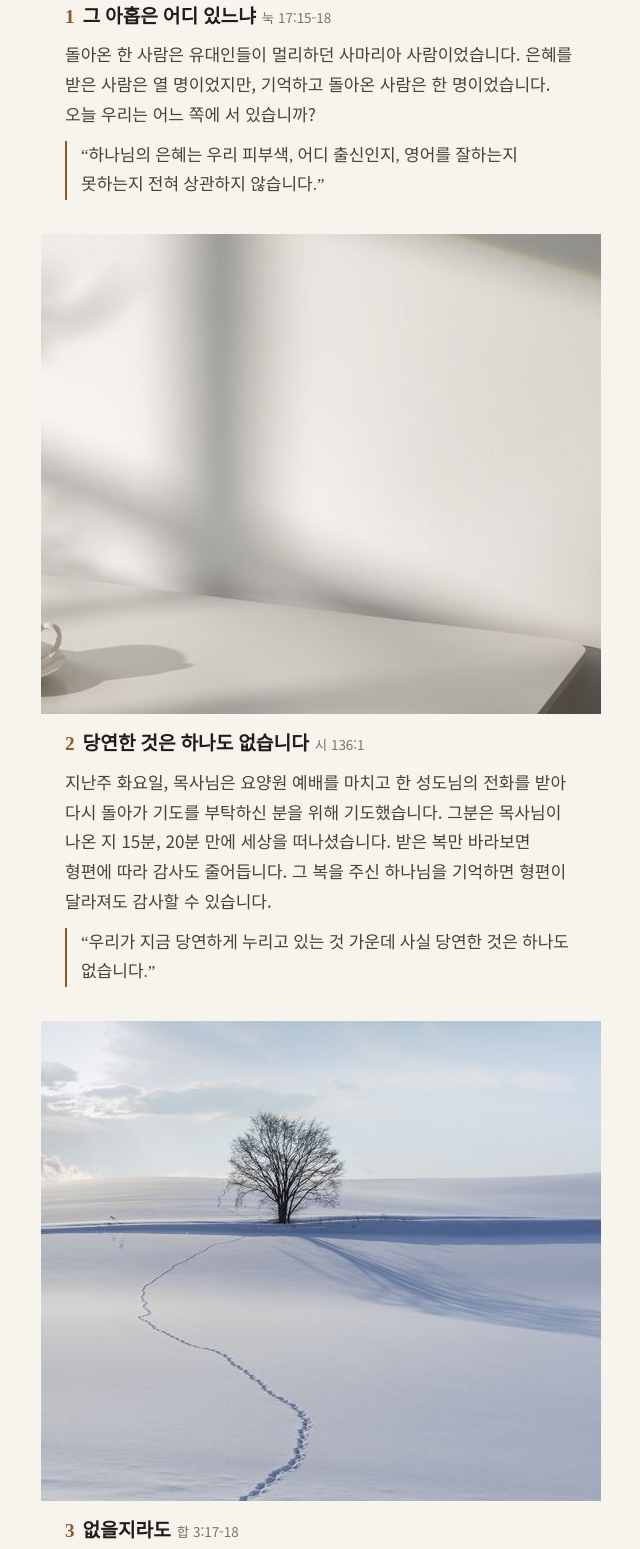
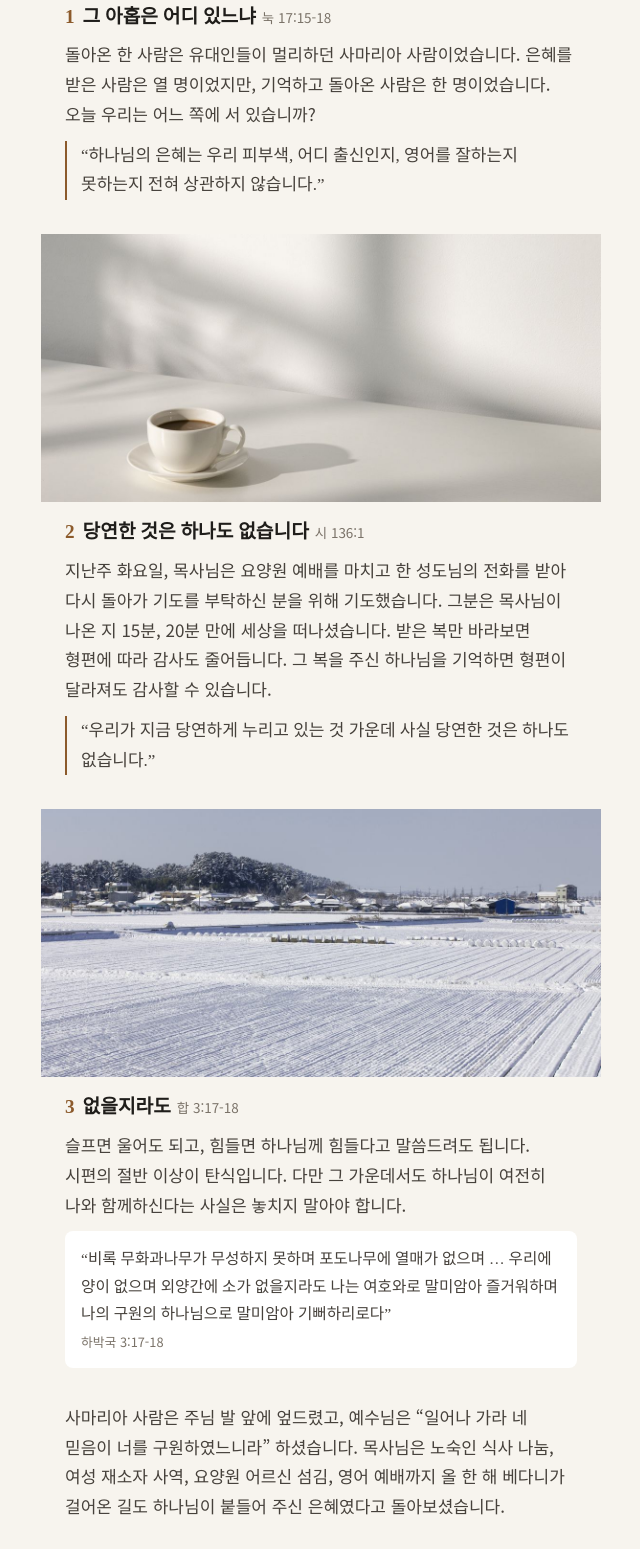
Before and after one commit to bakcine1-boop/bethany-after, a plain HTML site: page 1122.html in a window 1280 px wide. Shown: the part 1110-2659 px from the top of the page, without its empty margins (319-959 px from the left). Drawn offline with Linux system fonts and the light colour scheme; no server answers.

Commit message:
11/22 사진 교체: 첫화면 소래습지 데크길, 3대지 군산 겨울 논(일본 사진 제거), 2대지 다시 자르기

```diff
--- a/1122.html
+++ b/1122.html
@@ -10,7 +10,7 @@
 <meta property="og:site_name" content="베다니한인교회 · 주일 이후">
 <meta property="og:title" content="주일 이후 · 은혜를 기억하는 사람">
 <meta property="og:description" content="11월 22일 추수감사주일 설교 · 누가복음 17:15-19 · 3분 요약과 팟캐스트, 이번 주 찬양">
-<meta property="og:image" content="https://bakcine1-boop.github.io/bethany-after/1122-og2.jpg">
+<meta property="og:image" content="https://bakcine1-boop.github.io/bethany-after/1122-og3.jpg">
 <meta property="og:image:width" content="1000">
 <meta property="og:image:height" content="524">
 <meta property="og:url" content="https://bakcine1-boop.github.io/bethany-after/1122.html">
@@ -32,7 +32,7 @@
   button { font:inherit; }
 
   /* 첫 화면 */
-  .hero { position:relative; min-height:86svh; min-height:86vh; color:#fff; background:#2a2620 url('1122-hero2.jpg') 60% center/cover no-repeat; display:flex; align-items:flex-end; }
+  .hero { position:relative; min-height:86svh; min-height:86vh; color:#fff; background:#2a2620 url('1122-hero3.jpg') center 40%/cover no-repeat; display:flex; align-items:flex-end; }
   .hero::after { content:""; position:absolute; inset:0; background:linear-gradient(to bottom,rgba(20,18,15,.45) 0%,rgba(20,18,15,.05) 14%,rgba(20,18,15,.15) 40%,rgba(20,18,15,.82) 100%); }
   .hero-in { position:relative; z-index:1; width:100%; max-width:560px; margin:0 auto; padding:0 24px 34px; }
   .hero-top { position:absolute; z-index:2; top:16px; left:0; right:0; max-width:560px; margin:0 auto; padding:0 24px; display:flex; justify-content:space-between; align-items:center; font-size:.78em; color:rgba(255,255,255,.88); }
@@ -66,7 +66,7 @@
   .lead { color:var(--ink2); }
   .pt { margin-top:34px; }
   .pt figure { margin:0 -24px 16px; }
-  .pt figure img { width:100%; aspect-ratio:25/12; object-fit:cover; }
+  .pt figure img { width:100%; height:auto; aspect-ratio:1170/560; object-fit:cover; }
   .pt h3 { font-family:'Noto Serif KR',serif; font-size:1.13em; line-height:1.5; margin-bottom:8px; }
   .pt h3 em { font-style:normal; color:var(--acc); margin-right:8px; }
   .pt h3 small { font-family:'Noto Sans KR',sans-serif; font-weight:400; font-size:.7em; color:var(--ink3); margin-left:6px; }
@@ -192,14 +192,14 @@
   </div>
 
   <div class="pt">
-    <figure><img src="1122-q2.jpg" alt="아침 햇살이 드는 빈 벽과 탁자 위 커피잔" loading="lazy" width="1000" height="480"></figure>
+    <figure><img src="1122-q2b.jpg" alt="아침 햇살이 드는 빈 벽과 탁자 위 커피잔" loading="lazy" width="1170" height="560"></figure>
     <h3><em>2</em>당연한 것은 하나도 없습니다<small>시 136:1</small></h3>
     <p>지난주 화요일, 목사님은 요양원 예배를 마치고 한 성도님의 전화를 받아 다시 돌아가 기도를 부탁하신 분을 위해 기도했습니다. 그분은 목사님이 나온 지 15분, 20분 만에 세상을 떠나셨습니다. 받은 복만 바라보면 형편에 따라 감사도 줄어듭니다. 그 복을 주신 하나님을 기억하면 형편이 달라져도 감사할 수 있습니다.</p>
     <p class="say">“우리가 지금 당연하게 누리고 있는 것 가운데 사실 당연한 것은 하나도 없습니다.”</p>
   </div>
 
   <div class="pt">
-    <figure><img src="1122-q3.jpg" alt="눈 덮인 언덕 위 잎 없는 나무 한 그루와 그곳으로 이어진 발자국" loading="lazy" width="1000" height="480"></figure>
+    <figure><img src="1122-q3b.jpg" alt="추수가 끝나고 눈에 덮인 빈 논" loading="lazy" width="1170" height="560"></figure>
     <h3><em>3</em>없을지라도<small>합 3:17-18</small></h3>
     <p>슬프면 울어도 되고, 힘들면 하나님께 힘들다고 말씀드려도 됩니다. 시편의 절반 이상이 탄식입니다. 다만 그 가운데서도 하나님이 여전히 나와 함께하신다는 사실은 놓치지 말아야 합니다.</p>
     <p class="verse">“비록 무화과나무가 무성하지 못하며 포도나무에 열매가 없으며 … 우리에 양이 없으며 외양간에 소가 없을지라도 나는 여호와로 말미암아 즐거워하며 나의 구원의 하나님으로 말미암아 기뻐하리로다”<small>하박국 3:17-18</small></p>
```
Also changed, not shown: index.html (+5 -5 lines), 1122-hero3.jpg (added), 1122-og3.jpg (added), 1122-q2b.jpg (added), 1122-q3b.jpg (added).
